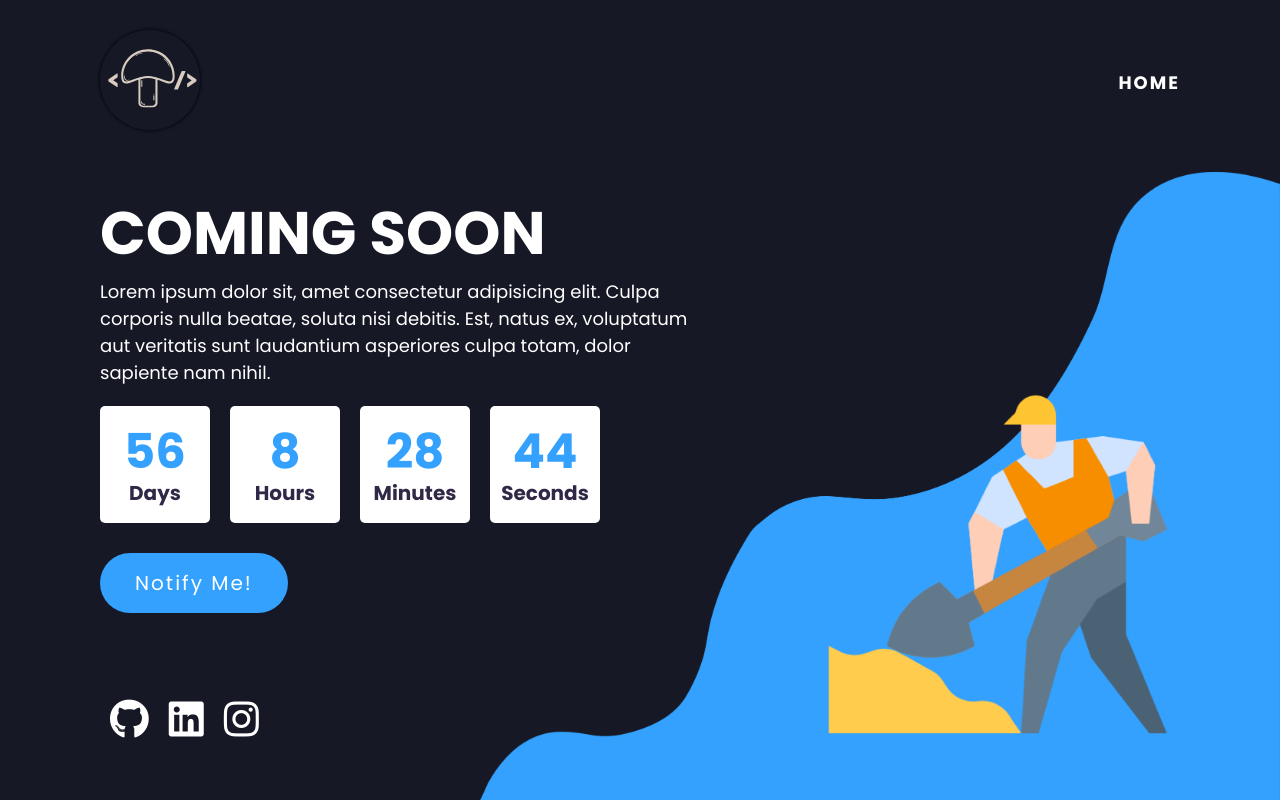
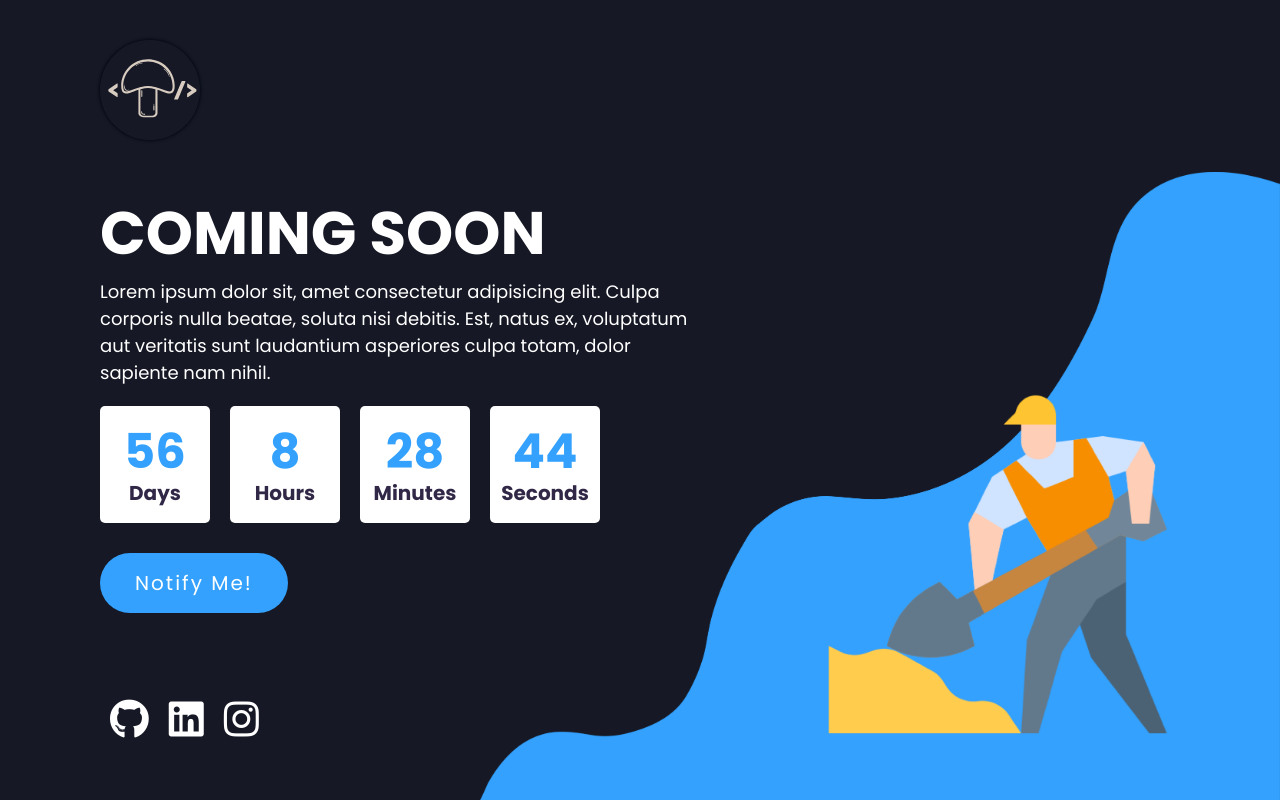
Before and after one commit to maciejpieczarka/maciejpieczarka.github.io, a plain HTML site: page index.html in a window 1280 px wide. Drawn offline with Linux system fonts and the light colour scheme.

Commit message:
Remove nav item

```diff
--- a/index.html
+++ b/index.html
@@ -13,11 +13,6 @@
 <body>
     <header>
         <a href="#"><img src="./resources/img/logo.svg" alt="Logo - PieczarekDev" class="logo"></a>
-        <nav>
-            <ul>
-                <li><a href="#">HOME</a></li>
-            </ul>
-        </nav>
     </header>
 
     <section>
--- a/resources/css/main.css
+++ b/resources/css/main.css
@@ -22,7 +22,7 @@ header {
     top: 0;
     left: 0;
     width: 100%;
-    padding: 3rem 10rem;
+    padding: 4rem 10rem;
     display: flex;
     justify-content: space-between;
     align-items: center;
@@ -37,32 +37,6 @@ header {
     -webkit-box-shadow: 0px 0px 3px 1px rgba(5,8,20,1);
     -moz-box-shadow: 0px 0px 3px 1px rgba(5,8,20,1);
     box-shadow: 0px 0px 3px 1px rgba(5,8,20,1);
-}
-
-header nav {
-    position: relative;
-}
-
-header nav ul {
-    position: relative;
-    display: flex;
-}
-
-header nav ul li {
-    list-style: none;
-}
-
-header nav ul li a {
-    color: #fff;
-    text-decoration: none;
-    font-size: 1.8rem;
-    font-weight: bold;
-    letter-spacing: .2rem;
-}
-
-header nav ul li a:hover {
-    color: #33A1FD;
-    transform: scale(1.1);
 }
 
 .wave {
```
